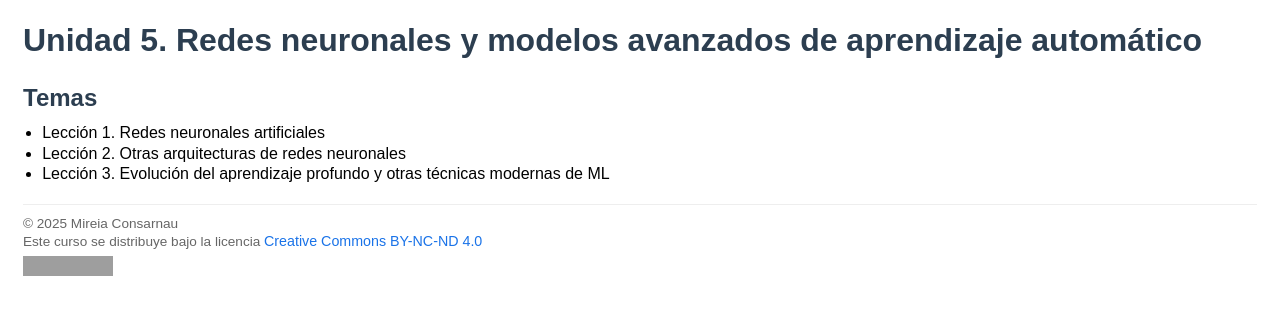
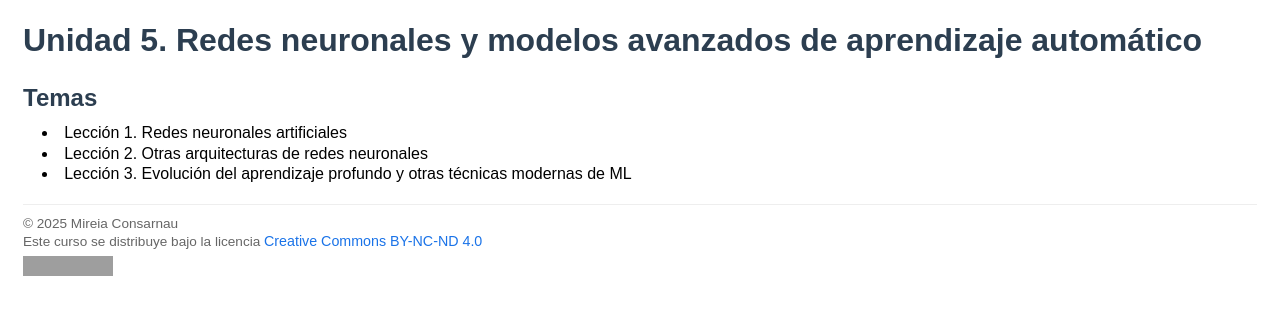
Before and after one commit to mireiaconsarnau/machine_learning, a Jekyll site: the page built from unidad5.md, in a window 1280 px wide. Shown: the top 315 px of the page. Built offline with Jekyll 4.4.1, drawn with Linux system fonts in a browser that asks for light colours; grey boxes are pictures that could not be loaded.

Commit message:
Update custom.css

```diff
--- a/assets/css/custom.css
+++ b/assets/css/custom.css
@@ -5,14 +5,14 @@ hr {
   margin: 20px 0;
 }
 
-/* Títulos con espacios elegantes */
+/* Títulos */
 h1, h2, h3 {
   margin-top: 20px;
   margin-bottom: 10px;
   color: #2c3e50;
 }
 
-/* Estilo de los enlaces */
+/* Enlaces */
 a {
   color: #1a73e8;
   text-decoration: none;
@@ -45,7 +45,7 @@ body {
 ul, ol {
   margin: 0;
   padding-left: 1.2em;
-  list-style-position: outside;
+  list-style-position: inside; /* punto dentro, alinea con el texto */
 }
 
 li {
@@ -56,10 +56,11 @@ li {
 
 li > ul,
 li > ol {
-  margin: 0.1em 0 0 0; /* clave: deja espacio superior */
+  margin-top: 0.1em; /* separación arriba para sublistas */
   padding-left: 1.2em;
 }
 
+/* Elimina márgenes verticales de sublistas anidadas */
 ul ul,
 ul ol,
 ol ul,
@@ -67,7 +68,6 @@ ol ol {
   margin: 0;
   padding: 0;
 }
-
 
 /* Ajuste específico para listas de recursos */
 ul.recursos {
```
